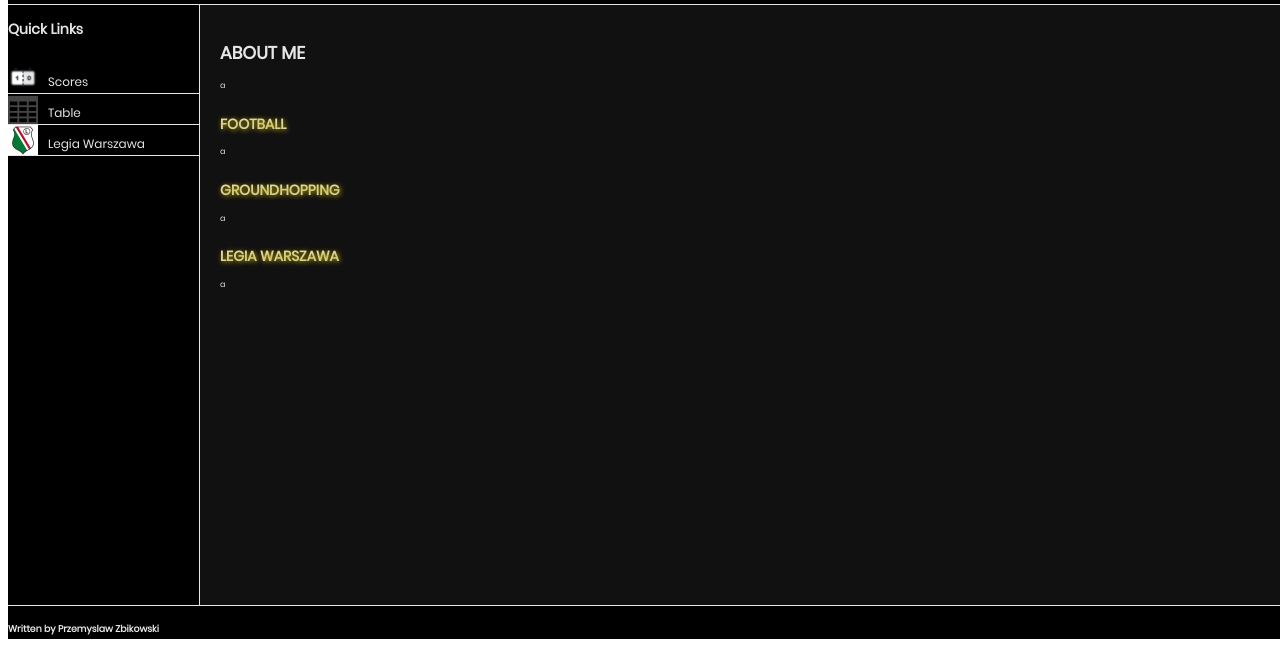
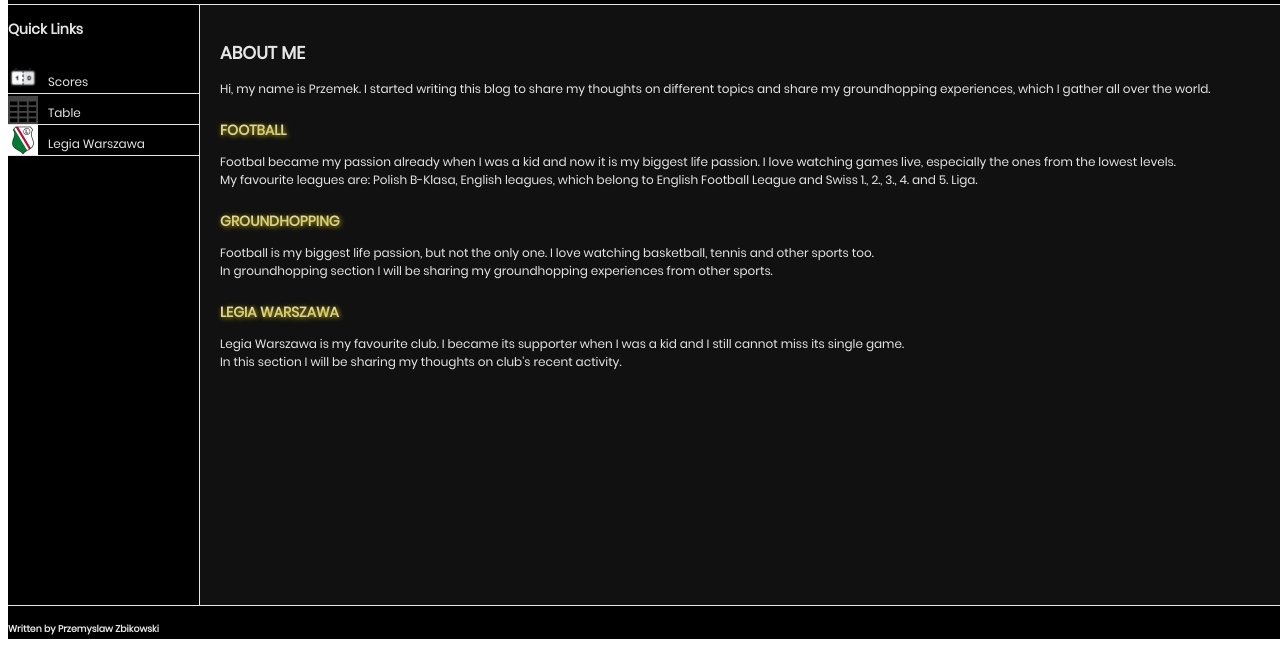
Before and after one commit to przemek89/PersonalBlogWebsite, a plain HTML site: page pages/aboutMe.html in a window 1280 px wide. Shown: the part 203-848 px from the top of the page. Drawn offline with Linux system fonts and the light colour scheme.

Commit message:
- filled About Me article with content - adjisted font sie for articles

```diff
--- a/pages/aboutMe.html
+++ b/pages/aboutMe.html
@@ -38,13 +38,27 @@
             <div class="article">
                 <article>
                     <h1 class="articleHeader1">About Me</h1>
-                    <p>a</p>
+                    <p>
+                        Hi, my name is Przemek. I started writing this blog to share my thoughts on different topics and share my groundhopping experiences, which I gather all over the world.
+                    </p>
                     <h2 class="articleHeader2">Football</h2>
-                    <p>a</p>
+                    <p>
+                        Footbal became my passion already when I was a kid and now it is my biggest life passion. I love watching games live, especially the ones from the lowest levels.
+                        <br>
+                        My favourite leagues are: Polish B-Klasa, English leagues, which belong to English Football League and Swiss 1., 2., 3., 4. and 5. Liga.
+                    </p>
                     <h2 class="articleHeader2">Groundhopping</h2>
-                    <p>a</p>
+                    <p>
+                        Football is my biggest life passion, but not the only one. I love watching basketball, tennis and other sports too.
+                        <br>
+                        In groundhopping section I will be sharing my groundhopping experiences from other sports.
+                    </p>
                     <h2 class="articleHeader2">Legia Warszawa</h2>
-                    <p>a</p>
+                    <p>
+                        Legia Warszawa is my favourite club. I became its supporter when I was a kid and I still cannot miss its single game.
+                        <br>
+                        In this section I will be sharing my thoughts on club's recent activity.
+                    </p>
                 </article>
             </div>
             <footer class="footer">
--- a/styles/postStyles.css
+++ b/styles/postStyles.css
@@ -32,3 +32,7 @@
     width: 100%;
     font-size: 1.75em;
 }
+
+p {
+    font-size: 1.5em;
+}
```
